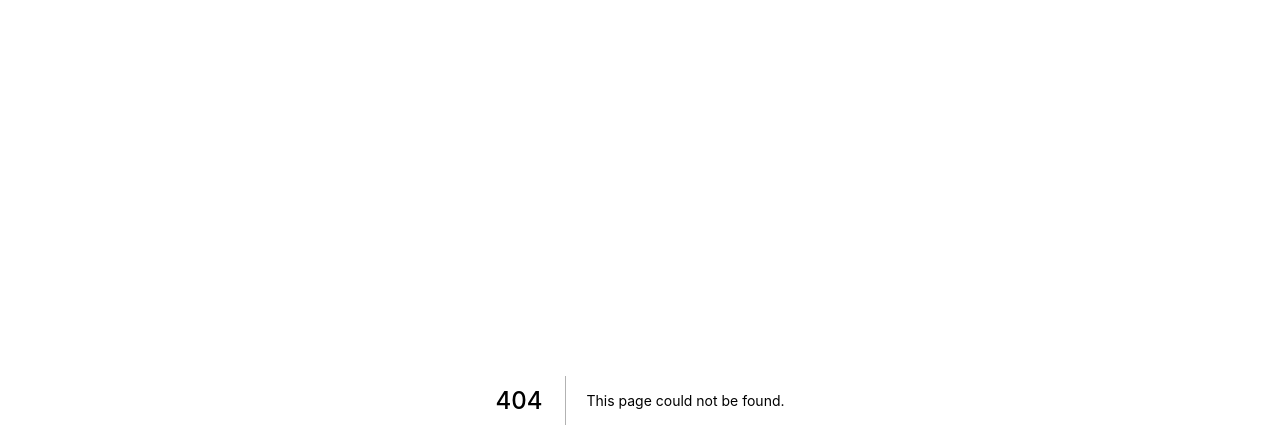
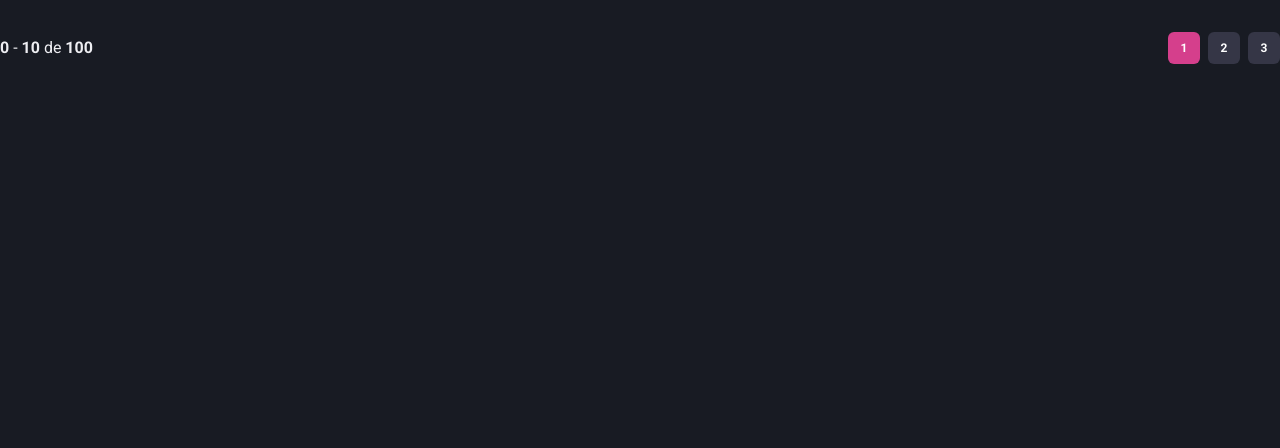
Before and after one commit to claudiobarsante/dashgo, a Next.js app: page /components/Pagination in a window 1280 px wide. Before the commit this address had no page. Shown: the top 448 px of the page. Built offline with nearby package versions, Linux system fonts and the light colour scheme.

Commit message:
feat: add <Pagination/>

```diff
--- /dev/null
+++ b/src/pages/components/Pagination.tsx
@@ -0,0 +1,56 @@
+import { Button, Stack, Box } from '@chakra-ui/react';
+
+export default function Pagination() {
+  return (
+    <Stack
+      direction="row"
+      mt="8"
+      justify="space-between"
+      align="center"
+      spacing="6"
+    >
+      <Box>
+        <strong>0</strong> - <strong>10</strong> de <strong>100</strong>
+      </Box>
+      <Stack direction="row" spacing="2">
+        <Button
+          size="sm"
+          fontSize="xs"
+          width="4"
+          colorScheme="pink"
+          disabled
+          _disabled={{
+            bg: 'pink.500',
+            cursor: 'default'
+          }}
+        >
+          1
+        </Button>
+        <Button
+          size="sm"
+          fontSize="xs"
+          width="4"
+          colorScheme="pink"
+          bg="gray.700"
+          _hover={{
+            bg: 'gray.500'
+          }}
+        >
+          2
+        </Button>
+        <Button
+          size="sm"
+          fontSize="xs"
+          width="4"
+          colorScheme="pink"
+          bg="gray.700"
+          _hover={{
+            bg: 'gray.500'
+          }}
+        >
+          3
+        </Button>
+      </Stack>
+    </Stack>
+  );
+}
--- a/src/pages/users/index.tsx
+++ b/src/pages/users/index.tsx
@@ -17,6 +17,7 @@
 
 import Header from './../components/Header';
 import Sidebar from './../components/Sidebar';
+import Pagination from './../components/Pagination';
 
 export default function UserList() {
   return (
@@ -80,6 +81,7 @@
               </Tr>
             </Tbody>
           </Table>
+          <Pagination />
         </Box>
       </Flex>
     </Box>
```
